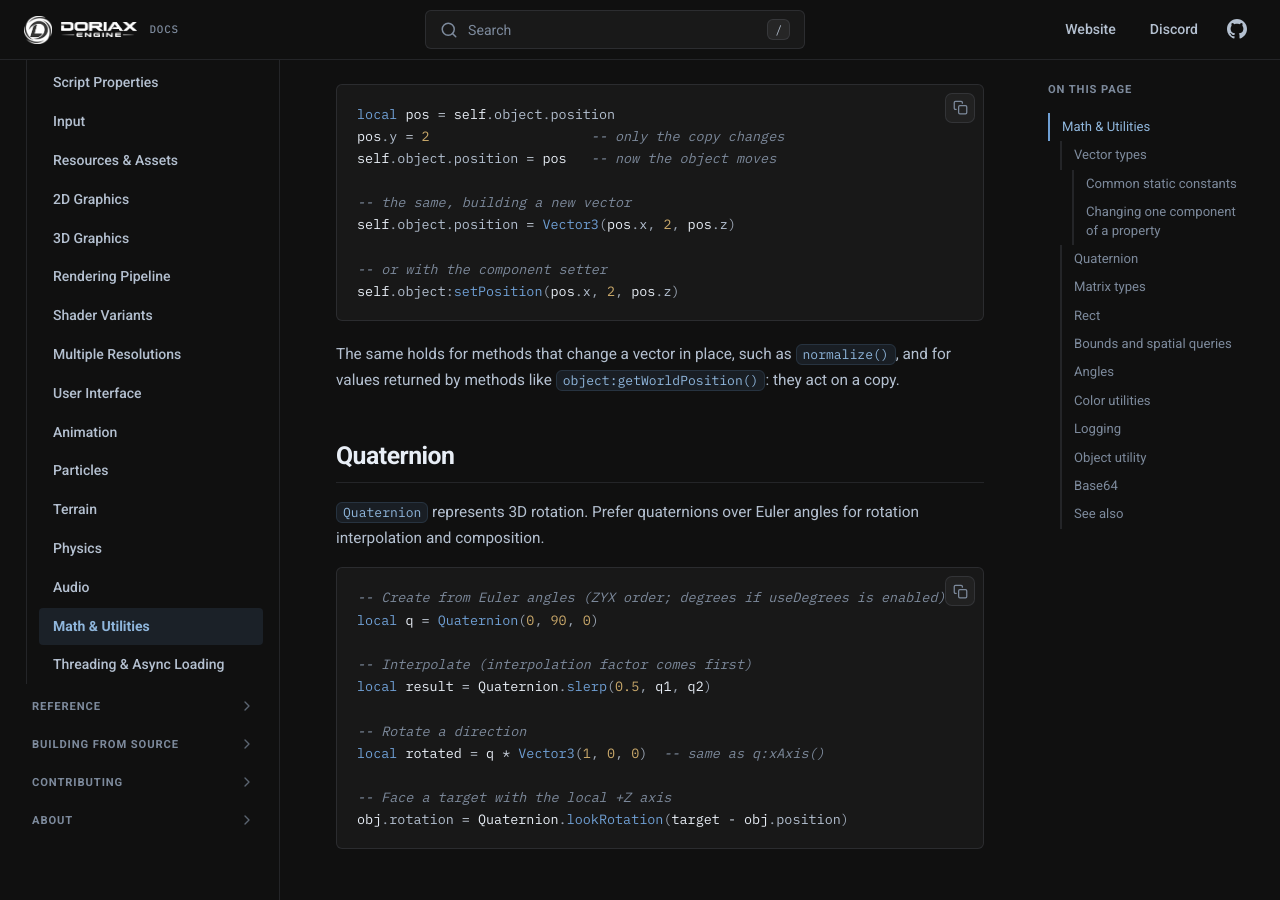
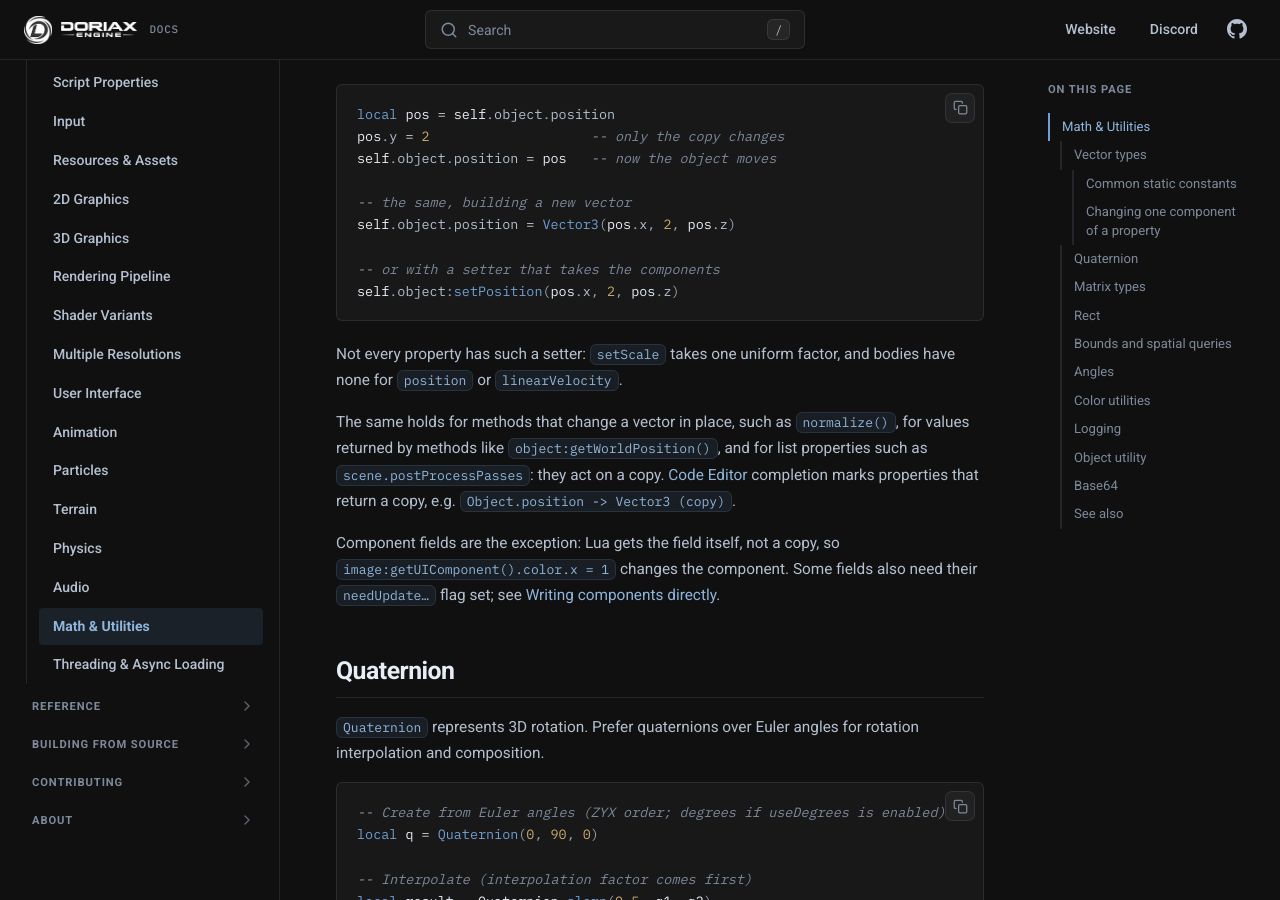
Before and after one commit to doriaxengine/doriax-docs, an MkDocs documentation site: the page built from docs/manual/math-and-utilities.md, in a window 1280 px wide and 900 px high, scrolled down 1232 px. Built offline with MkDocs 1.6.1, drawn with Linux system fonts in a browser that asks for light colours; comment, search, counter and statistics services are not loaded.

Commit message:
Doc copy-returning properties and live component fields

````diff
--- a/docs/manual/math-and-utilities.md
+++ b/docs/manual/math-and-utilities.md
@@ -53,12 +53,21 @@ self.object.position = pos   -- now the object moves
 -- the same, building a new vector
 self.object.position = Vector3(pos.x, 2, pos.z)
 
--- or with the component setter
+-- or with a setter that takes the components
 self.object:setPosition(pos.x, 2, pos.z)
 ```
 
-The same holds for methods that change a vector in place, such as `normalize()`, and for
-values returned by methods like `object:getWorldPosition()`: they act on a copy.
+Not every property has such a setter: `setScale` takes one uniform factor, and bodies
+have none for `position` or `linearVelocity`.
+
+The same holds for methods that change a vector in place, such as `normalize()`, for
+values returned by methods like `object:getWorldPosition()`, and for list properties such
+as `scene.postProcessPasses`: they act on a copy. [Code Editor](../editor/code-editor.md)
+completion marks properties that return a copy, e.g. `Object.position -> Vector3 (copy)`.
+
+Component fields are the exception: Lua gets the field itself, not a copy, so
+`image:getUIComponent().color.x = 1` changes the component. Some fields also need their
+`needUpdate…` flag set; see [Writing components directly](entity-component-system.md#writing-components-directly).
 
 ## Quaternion
 
````
Also changed, not shown: docs/editor/code-editor.md (+1 -1 lines), docs/reference/classes/object.md (+8 -1 lines), docs/reference/classes/rect.md (+5 -0 lines).
